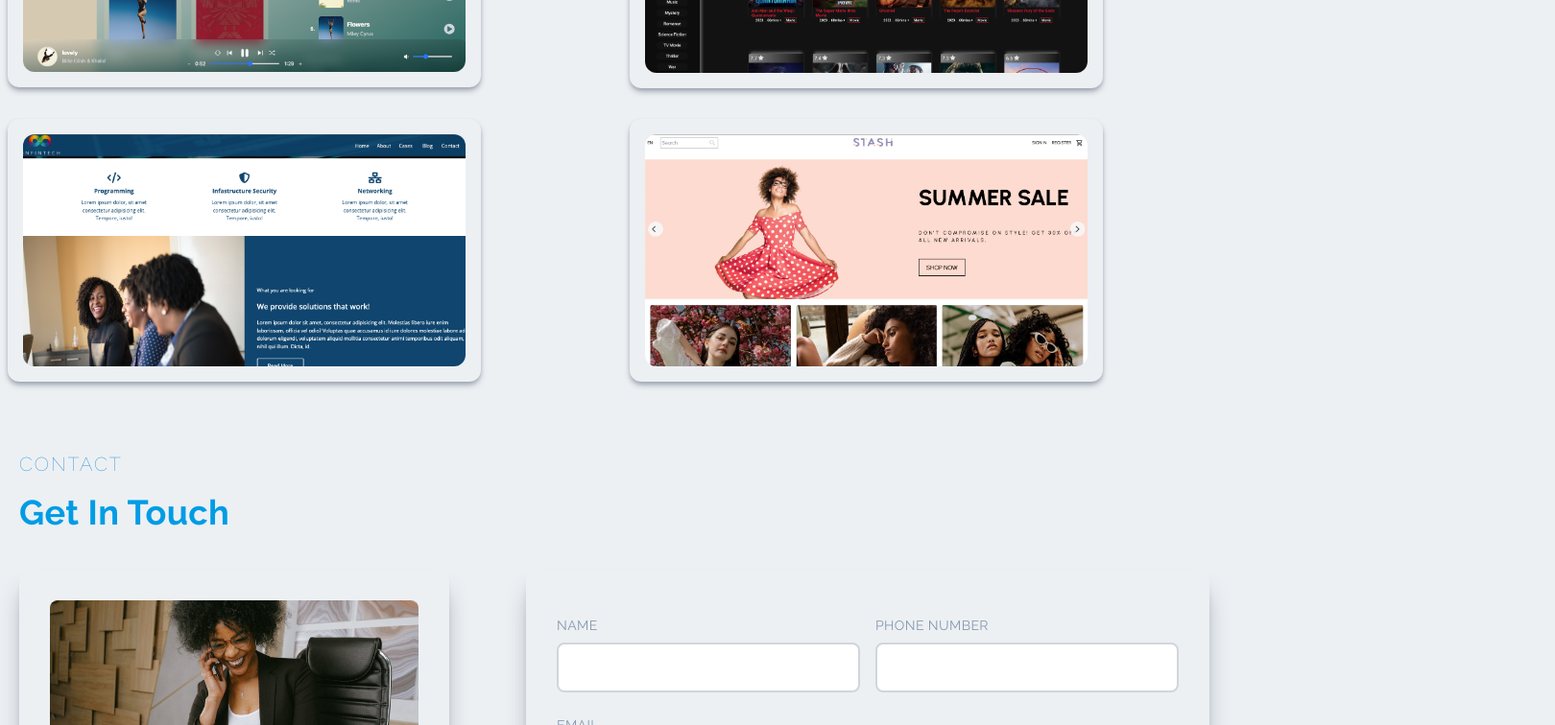
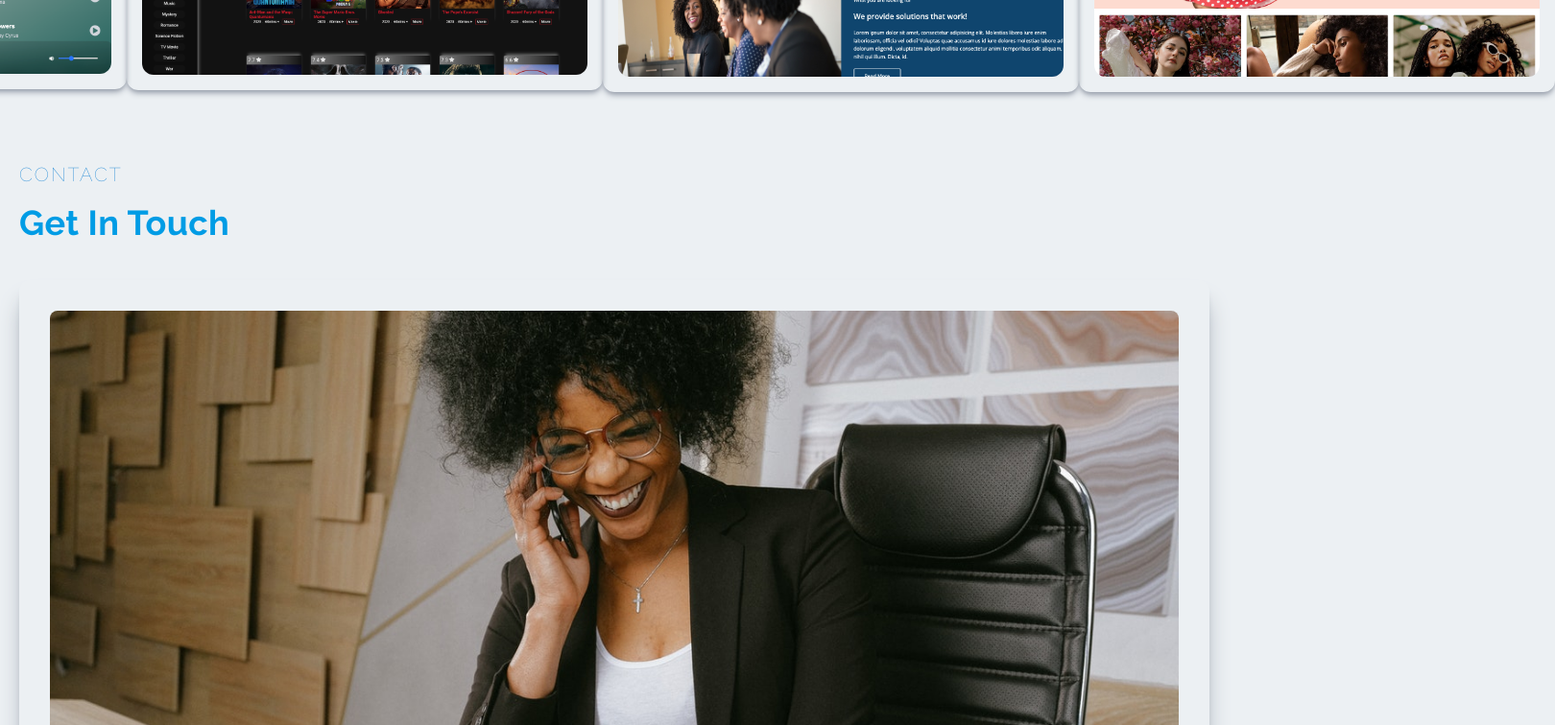
Before and after one commit to ddelimond/MyPortfolio, a Next.js app: page / in a window 1280 px wide. Shown: the part 2540-3296 px from the top of the page at 96% size, 1620 px wide, since content can reach past the window. Built offline with nearby package versions, Linux system fonts and the light colour scheme.

Commit message:
=fixed css position , changed contact and projects layout from grid to flex for large/med screens

```diff
--- a/components/Contact.jsx
+++ b/components/Contact.jsx
@@ -14,7 +14,7 @@ const Contact = () => {
                 <span className='uppercase dark:text-[rgb(14,178,243)] text-[rgb(16,129,212)] tracking-widest text-xl font-thin'>Contact</span>
                 <h2 className='font-bold py-4 dark:text-[rgb(14,178,243)]'>Get In Touch</h2>
                 <br />
-                <section className='grid sm:grid-cols-3 lg:grid-cols-5  gap-20 lgss:gap-8'>
+                <section className='grid sm:grid-cols-3 lg:grid-cols-5 md:flex md:flex-wrap  gap-20 lgss:gap-8'>
                     <section className='dark:bg-[white] h-full w-full shadow-xl shadow-gray-400 rounded-xl col-span-3 lg:col-span-2 p-4'>
                         <section className='lg:p-4 h-full '>
                             <div>
--- a/components/ProjectItem.jsx
+++ b/components/ProjectItem.jsx
@@ -4,7 +4,7 @@ import Link from 'next/link'
 
 const ProjectItem = ({ image, title, tools, url }) => {
     return (
-        <div className="dark:bg-white w-[80%] rounded-xl">
+        <div className="dark:bg-white w-[80%] md:min-w-[40%] md:max-w-[80%] rounded-xl">
             <div className="flex relative justify-center items-center w-full  h-auto shadow-md shadow-gray-400 rounded-xl p-4 group hover:bg-gradient-to-r from-[rgb(16,129,212)] to-[rgb(14,178,243)] ">
                 <Image alt="project image" className="rounded-xl group-hover:opacity-30 w-full transition ease-in duration-200" src={image} />
                 <div className="hidden group-hover:flex flex-col justify-center items-center absolute w-full h-full gap-y-6 transition ease-in duration-200">
--- a/components/Projects.jsx
+++ b/components/Projects.jsx
@@ -6,14 +6,33 @@ import stash from '../public/assets/projects/stash.png'
 import reelflix from '../public/assets/projects/reelflix.png'
 import infintech from '../public/assets/projects/infintech.png'
 
+
+
+
+
+
+
 const Projects = () => {
     return (
         <div classnam="">
-            <section id='projects' className=" w-full dark:bg-[rgb(16,22,37)]  px-2 py-16">
+            <section id='projects' className=" flex flex-col justify-center w-full dark:bg-[rgb(16,22,37)]  px-2 py-16">
+                {/* display: flex;
+                flex-direction: column;
+                justify-content: center;
+                */}
                 <span className="uppercase dark:text-[rgb(14,178,243)] text-[rgb(16,129,212)] tracking-widest text-xl font-thin">Projects</span>
                 <h2 className="font-bold py-4 dark:text-[rgb(14,178,243)]">What I&apos;ve Built</h2>
-                <section className="grid md:grid-cols-2 gap-8">
+                <section className="flex flex-warp justify-center max-w-[1240px]">
+
+                    {/* display: flex;
+                    flex-wrap: wrap;
+                    justify-content: center;
+                    margin: auto;
+                    max-width: 1240px; */}
                     <ProjectItem image={songly} title='Songly' tools='React, Express, Node' url='/songly' />
+                    {/* small = width: 80% */}
+                    {/* med =  min-width: 40%;
+                    max-width: 80%; */}
                     <ProjectItem image={reelflix} title='Reelflix' tools='Html, Css, JavaScript' url='/reelflix' />
                     <ProjectItem image={infintech} title='Infintech' tools='Html, Css, JavaScript' url='/infintech' />
                     <ProjectItem image={stash} title='Stash' tools='React, Express, Node' url='/stash' />
```
